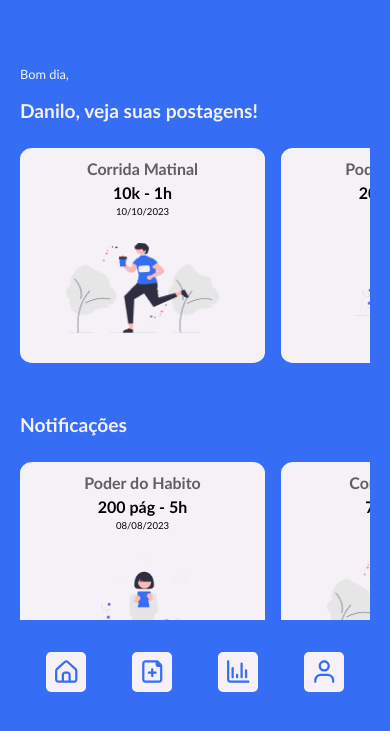
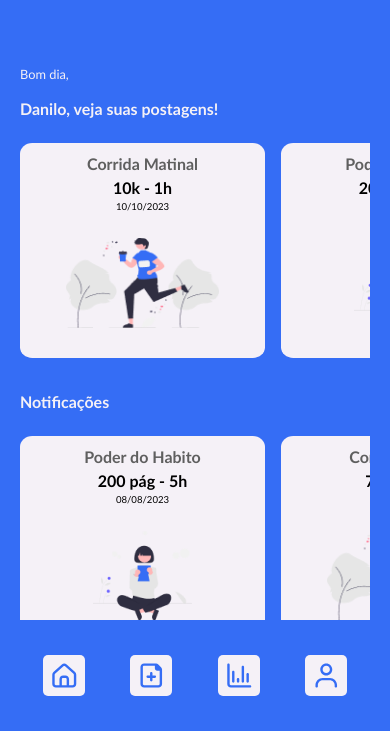
Before and after one commit to DanSmaR/figma_to_css_newgo, a plain HTML site: page index.html in a window 390 px wide. Shown: the part 113-844 px from the top of the page. Drawn offline with Linux system fonts and the light colour scheme.

Commit message:
fix: change footer icons layout properties
the icons was out of ratio when the size of the view was set to small.
Added css flex, responsive dimensions and removed hard code dimensions from icons

```diff
--- a/index.html
+++ b/index.html
@@ -124,17 +124,17 @@
 
   <footer class="page__footer">
     <ul class="footer__icons">
-      <li>
-        <a class="footer__icon" href=""><img src="./images/home.svg" alt="home"></a>
+      <li class="footer__icon">
+        <a class="footer__link" href=""><img src="./images/home.svg" alt="home"></a>
       </li>
-      <li>
-        <a class="footer__icon" href=""><img src="./images/add-icon.svg" alt="add card"></a>
+      <li class="footer__icon" >
+        <a class="footer__link" href=""><img src="./images/add-icon.svg" alt="add card"></a>
       </li>
-      <li>
-        <a class="footer__icon" href=""><img src="./images/bar-chart-icon.svg" alt="bar chart status"></a>
+      <li class="footer__icon" >
+        <a class="footer__link" href=""><img src="./images/bar-chart-icon.svg" alt="bar chart status"></a>
       </li>
-      <li>
-        <a class="footer__icon" href=""><img src="./images/profile-icon.svg" alt="profile"></a>
+      <li class="footer__icon">
+        <a class="footer__link" href=""><img src="./images/profile-icon.svg" alt="profile"></a>
       </li>
     </ul>
   </footer>
--- a/styles/main.css
+++ b/styles/main.css
@@ -40,7 +40,7 @@
 }
 
 .page__main-content > :last-child {
-  margin-top: 3em;
+  margin-top: 2em;
 }
 
 .page {
@@ -60,7 +60,7 @@
 }
 
 .page__cards-title {
-  font-size: 1.2em;
+  font-size: 1em;
   font-weight: bold;
 }
 
@@ -119,27 +119,27 @@
 .page__footer {
   align-items: center;
   display: flex;
-  flex-direction: column;
-  gap: 10px;
-  padding-top: 2em;
-  padding-bottom: 2em;
 }
 
 .footer__icons {
   display: flex;
-  gap: 20px;
-  justify-content: space-evenly;
+  justify-content: space-around;
   margin-bottom: 0;
   width: 100%;
 }
 
 .footer__icon {
-  display: inline-block;
-  height: 40px;
-  width: 40px;
+  display: flex;
+  width: 12%;
   background-color: #F5F1F7;
   border-radius: 5px;
   padding: 6px;
+}
+
+.footer__link {
+  width: 100%;
+	display: flex;
+	align-content: center;
 }
 
 .footer__title {
```
